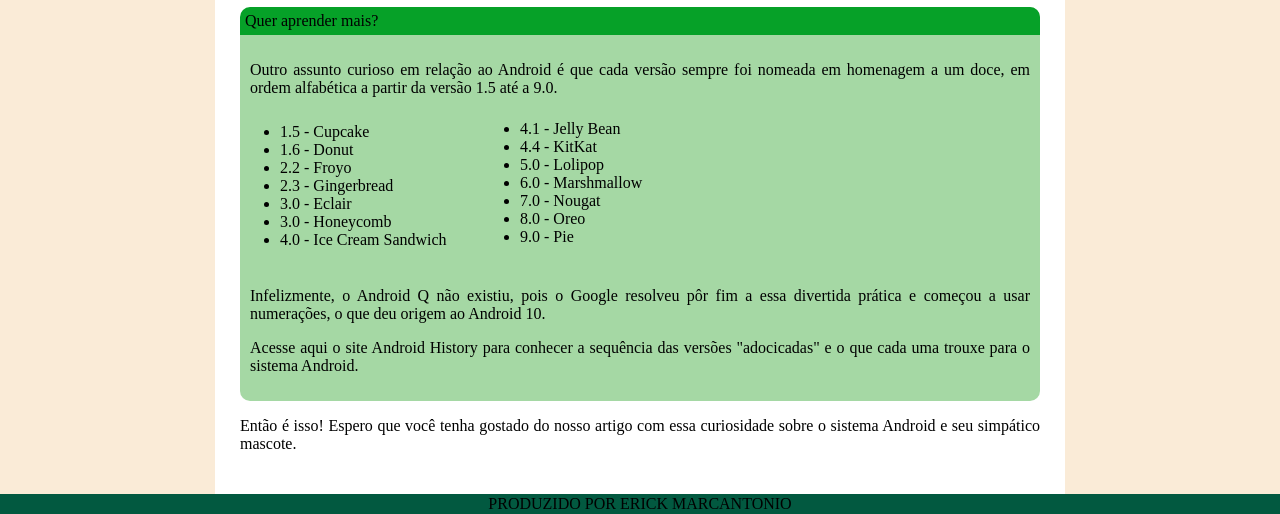
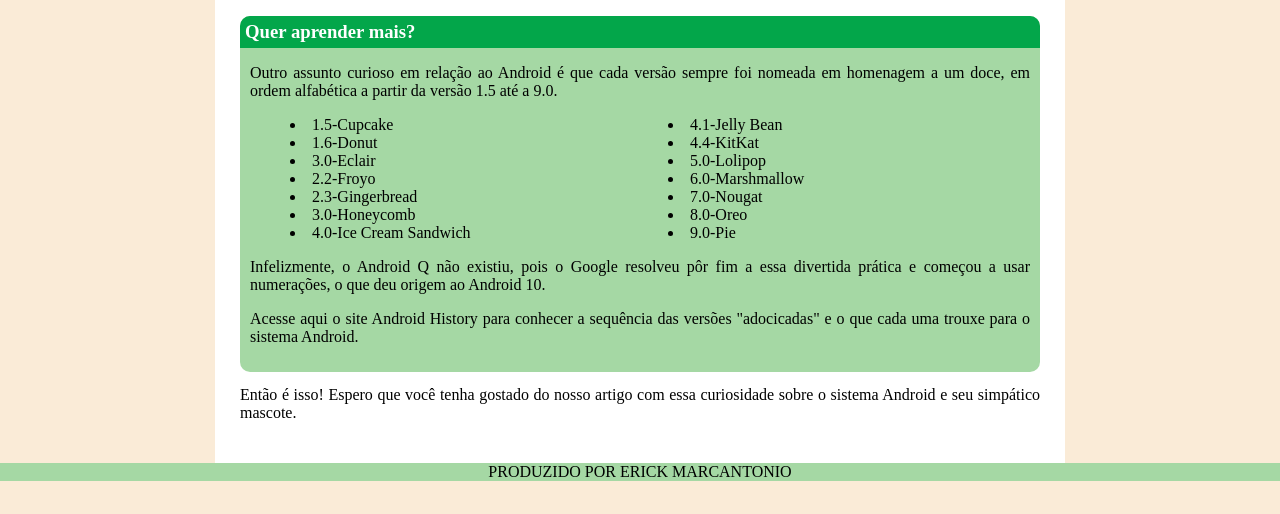
Before and after one commit to erickmarcantonio/projeto-android, a plain HTML site: page index.html in a window 1280 px wide. Shown: the part 1878-2392 px from the top of the page. After the commit the page ends 2359 px from the top, so only its background shows below. Drawn offline with Linux system fonts and the light colour scheme.

Commit message:
nova versao do site adroind

```diff
--- a/index.html
+++ b/index.html
@@ -50,55 +50,39 @@
             </aside>
         </article>
         <div id="android">
-            <iframe width="560" height="315" src="https://www.youtube.com/embed/l2UDgpLz20M?si=jk8WsofSEALKMeSO" title="YouTube video player" frameborder="0" allow="accelerometer; autoplay; clipboard-write; encrypted-media; gyroscope; picture-in-picture; web-share" allowfullscreen></iframe>
+            <iframe width="100%" height="315" src="https://www.youtube.com/embed/l2UDgpLz20M?si=jk8WsofSEALKMeSO" title="YouTube video player" frameborder="0" allow="accelerometer; autoplay; clipboard-write; encrypted-media; gyroscope; picture-in-picture; web-share" allowfullscreen></iframe>
         </div>
 
         <footer>
-            <div id="rodape">
-                <p>Quer aprender mais?</p>
-            </div>
+            <h3>Quer aprender mais?</h3>
                 <p>Outro assunto curioso em relação ao Android é que cada versão sempre foi nomeada em homenagem a um doce, em ordem alfabética a partir da versão 1.5 até a 9.0.
                 </p>
+                    <ul>
+                        <li>1.5-Cupcake</li>
+                        <li>1.6-Donut</li>
+                        <li>3.0-Eclair</li>
+                        <li>2.2-Froyo</li>
+                        <li>2.3-Gingerbread</li>
+                        <li>3.0-Honeycomb</li>
+                        <li>4.0-Ice Cream Sandwich</li>
+                        <li>4.1-Jelly Bean</li>
+                        <li>4.4-KitKat</li>
+                        <li>5.0-Lolipop</li>
+                        <li>6.0-Marshmallow</li>
+                        <li>7.0-Nougat</li>
+                        <li>8.0-Oreo</li>
+                        <li>9.0-Pie</li>
+                    </ul>
 
-            <ul>
-                <li>1.5 - Cupcake</li>
-                <li>1.6 - Donut</li>
-                <li>2.2 - Froyo</li>
-                <li>2.3 - Gingerbread</li>
-                <li>3.0 - Eclair</li>
-                <li>3.0 - Honeycomb</li>
-                <li>4.0 - Ice Cream Sandwich</li>
-            </ul>
-                        <!--DIVISAO PARA LISTA, SO USAR A TAG COLUMNS E COLOCAR O NUMERO DE COLUNAS QUE VOCE QUER, COLUMNS: 2;-->
-
-                        <!--PARA CENTRALIZAR OS PONTINHOS E SO COLOCAR LIST-STYLE-POSITION: INSIDE; PARA DEIXAR A LISTA COM PONTOS(EX) PARA DENTRO DA SUA PROPRIA DIV-->
-            <div id="lista">
-                <ul>
-                    <li>4.1 - Jelly Bean</li>
-                    <li>4.4 - KitKat</li>
-                    <li>5.0 - Lolipop</li>
-                    <li>6.0 - Marshmallow</li>
-                    <li>7.0 - Nougat</li>
-                    <li>8.0 - Oreo</li>
-                    <li>9.0 - Pie</li>
-
-
-                    <!--para colocar sinais diferentes para sua lista, basta colocar a tag, list-style-type: (EX) '\2714'; e caso queira dar mais algum espaços entra a linha, basta colocar assim em diante quantos voce quiser  '\2714\00AO'; e assim em diante para dar quantos espaços voce quiser -->
-                </ul>
-            </div>
-        </footer>
-        <div id="final">
-            <br>
-            <br>
-            <br>
                     <p>Infelizmente, o Android Q não existiu, pois o Google resolveu pôr fim a essa divertida prática e começou a usar numerações, o que deu origem ao Android 10.
                     </p>
-            <p>Acesse aqui o site Android History para conhecer a sequência das versões "adocicadas" e o que cada uma trouxe para o sistema Android.
+                    <p>Acesse aqui o site Android History para conhecer a sequência das versões "adocicadas" e o que cada uma trouxe para o sistema Android.</p>
+        </footer>
+        <br>
+        <p>Então é isso! Espero que você tenha gostado do nosso artigo com essa curiosidade sobre o sistema Android e seu simpático mascote.
         </p>
-        </div>
-        <p>Então é isso! Espero que você tenha gostado do nosso artigo com essa curiosidade sobre o sistema Android e seu simpático mascote.</p>
     </main>
-    <div id="end">
+        <div id="rodape">
             PRODUZIDO POR ERICK MARCANTONIO
         </div>
 </body>
--- a/style.css
+++ b/style.css
@@ -105,53 +105,31 @@ aside > h2{
 #android{
     background-color: #025940;
     padding: 15px;
-    height: 320px;
-    position: relative;
-    margin-bottom: 10px;
 }
 
-#android > iframe{
-    position: absolute;
-    width: 96%;
-    height: 90%;
+footer{
+    background-color: #a5d8a4;
+    border-radius: 10px;
+    padding: 10px;
+    position: relative;
+    top: 20px;
+
+}
+
+footer > ul{
+    list-style-position: inside;
+    columns: 2;
+}
+
+footer > h3{
+    background-color: #03A64A;
+    color: white;
+    padding: 5px;
+    margin: -10px -10px 0px -10px;
+    border-radius: 10px 10px 0px 0px;
 }
 
 #rodape{
-    padding: 5px;
-    border-radius: 10px 10px 0px 0px;
-    background-color: #06a128;
-
-}
-
-footer > #rodape > p{
-    margin: 0px;
-}
-
-#lista{
-    position: relative;
-    left: 240px;
-    bottom: 145px;
-
-}
-
-footer > p {
-    padding: 10px;
-}
-
-footer{
-    border-radius: 20px 10px 0px 0px;
-    height: 200px;
+    text-align: center;
     background-color: #a5d8a4;
 }
-
-#final{
-    border-radius: 0px 0px 10px 10px;
-    padding: 10px;
-    background-color: #a5d8a4;
-}
-
-#end{
-    padding: 1px;
-    text-align: center;
-    background-color: #025940;
-}
```
Lines whose indentation alone changed are shown as unchanged.
